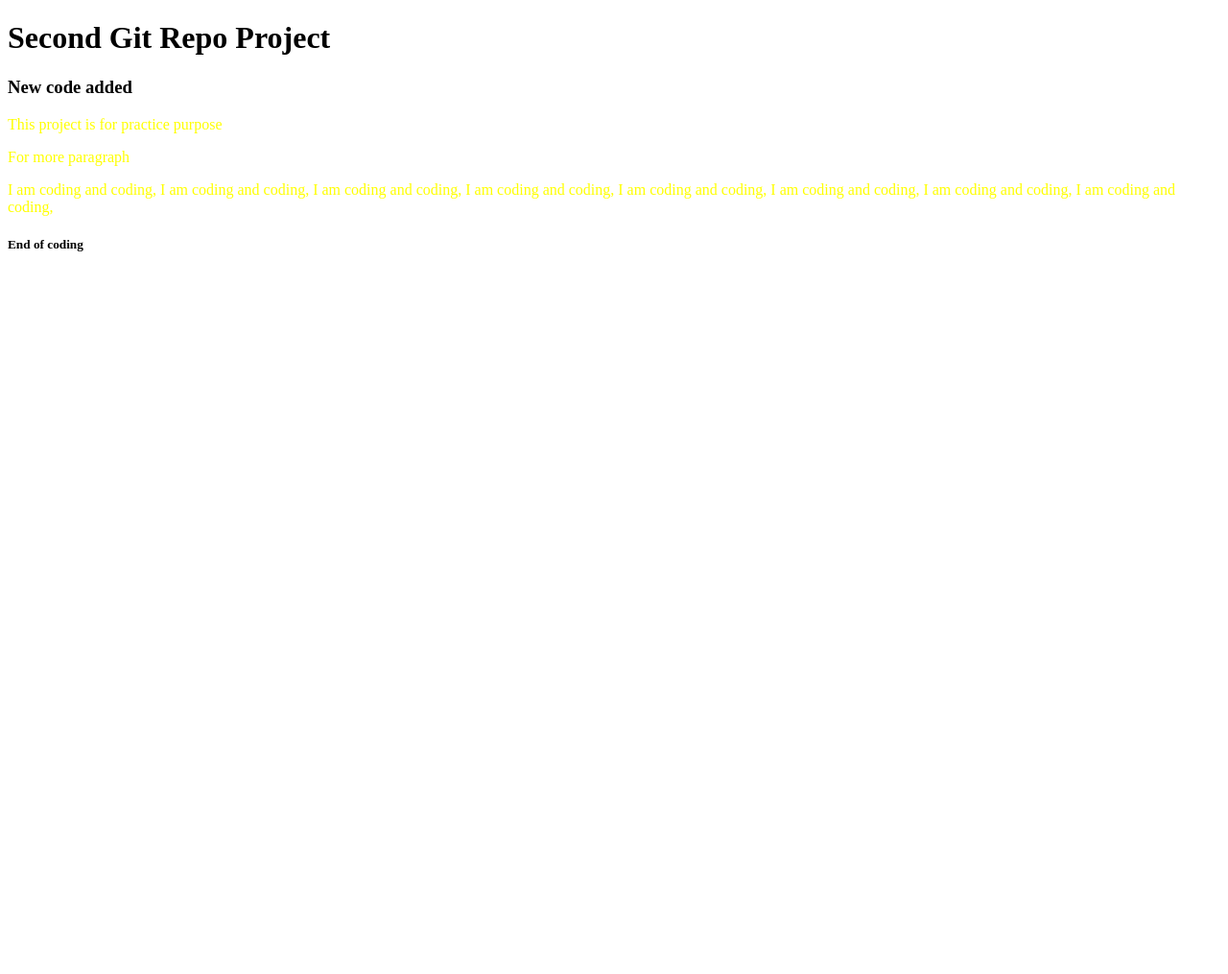
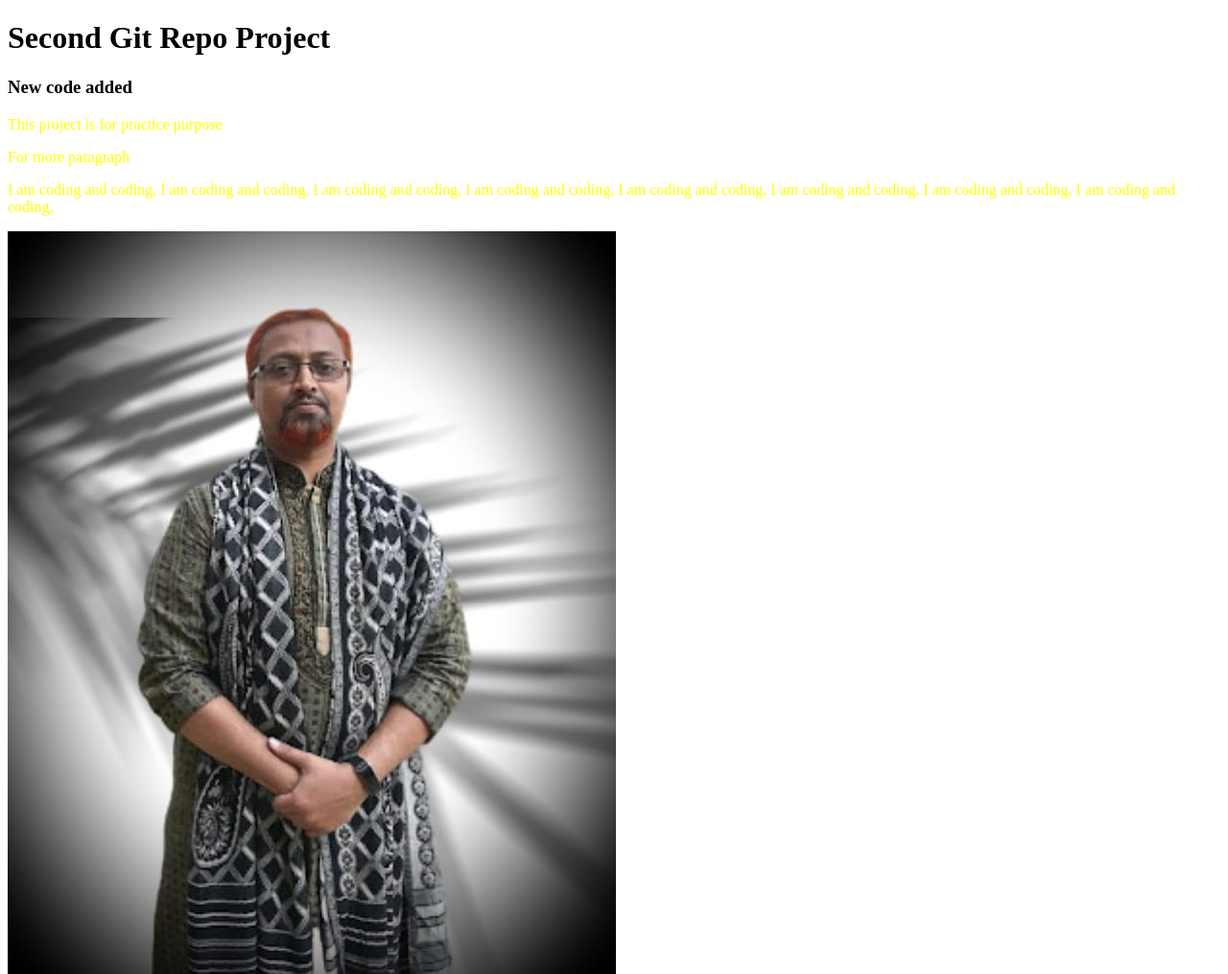
Before and after one commit to Md-Tanjim-Hossain/my-second-git-repo, a plain HTML site: page index.html in a window 1280 px wide. Shown: the top 1015 px of the page at 96% size. Before the commit the page ends 800 px from the top, so only its background shows below. Drawn offline with Linux system fonts and the light colour scheme.

Commit message:
Tanjim image

```diff
--- a/index.html
+++ b/index.html
@@ -17,6 +17,7 @@
       am coding and coding, I am coding and coding, I am coding and coding, I am
       coding and coding, I am coding and coding,
     </p>
+    <img src="tanjim1.jpeg" alt="image of tanjim1" />
     <h5>End of coding</h5>
   </body>
 </html>
```
Also changed, not shown: tanjim1.jpeg (added), tanjim2.jpg (added), tanjim3.png (added).
